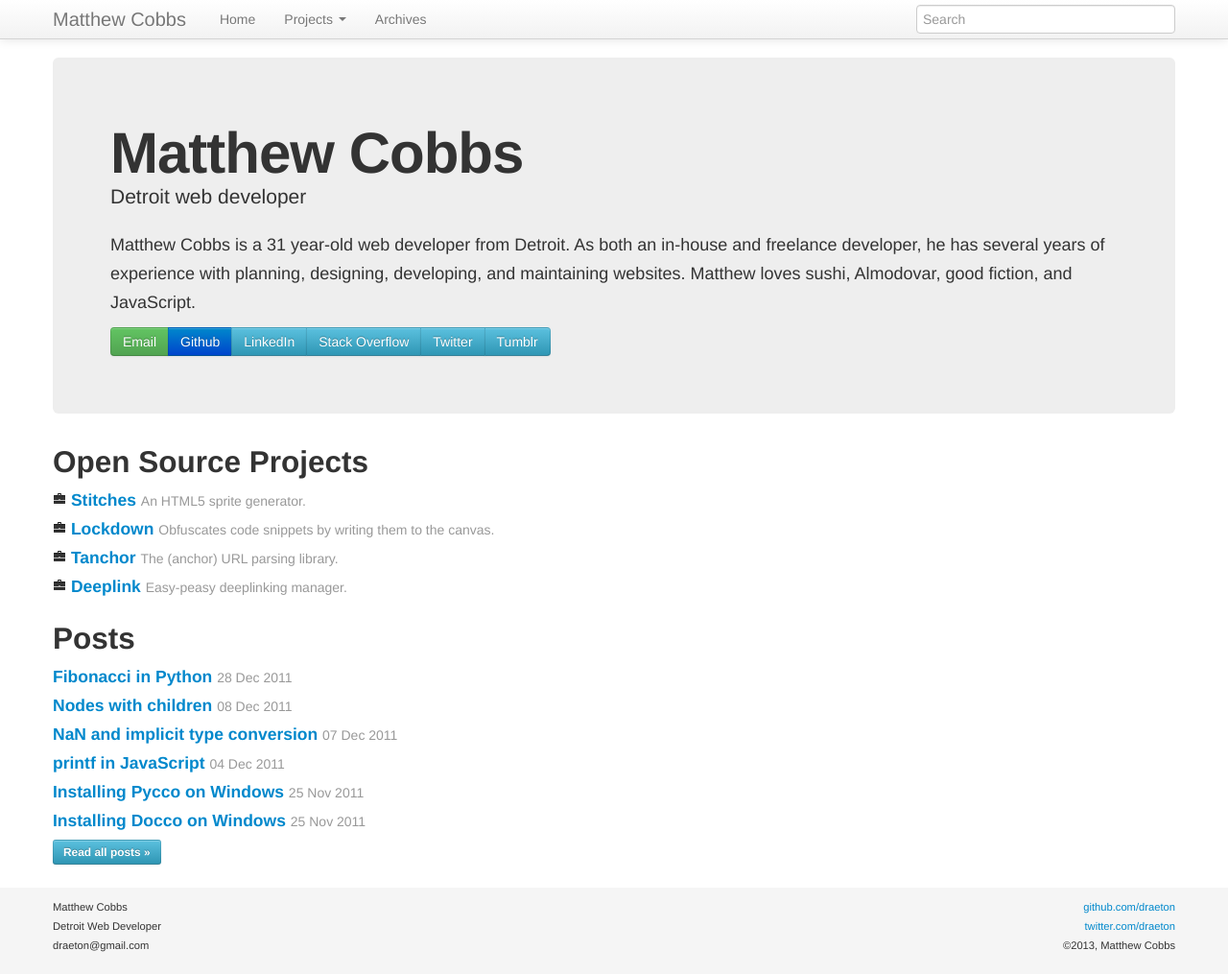
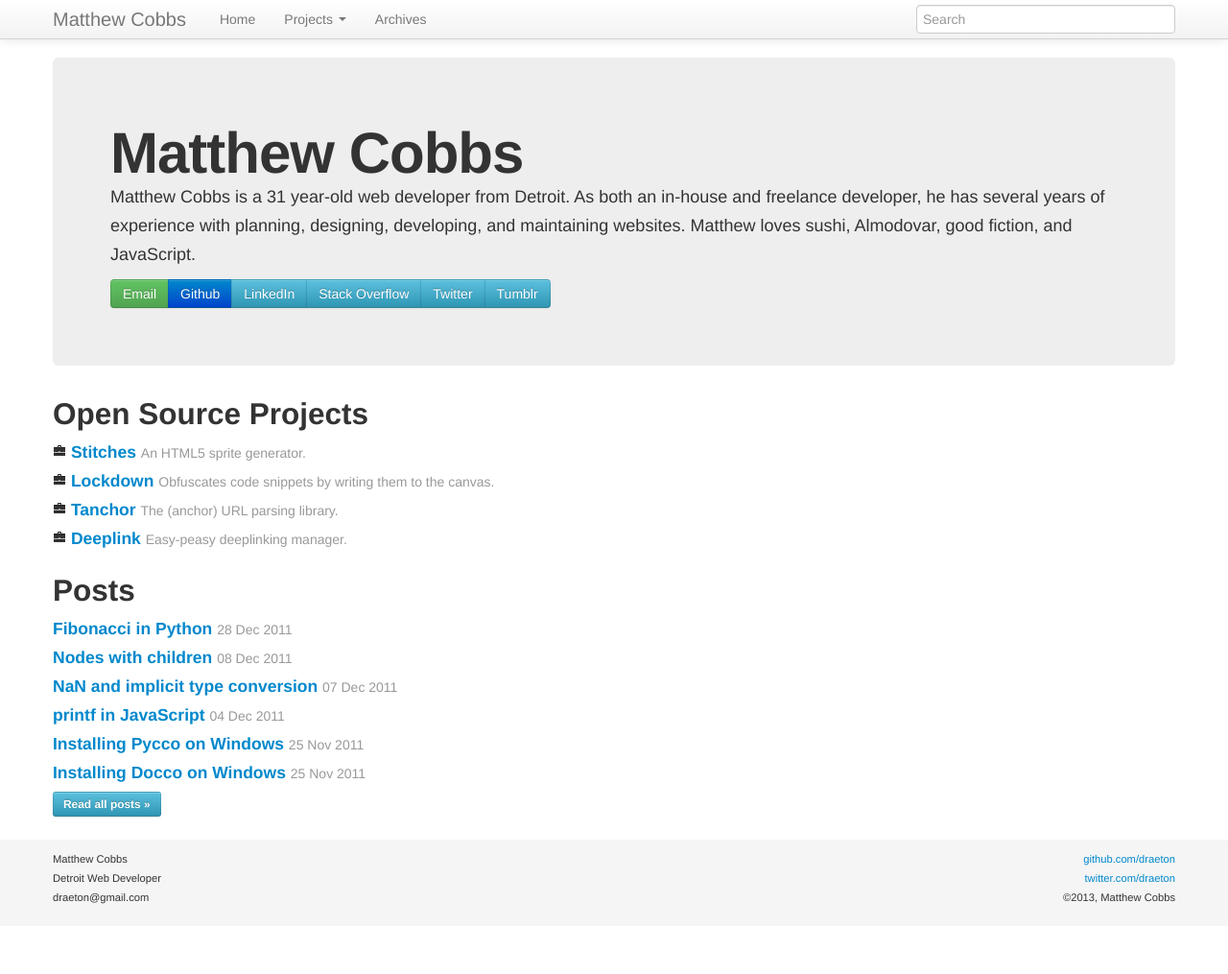
Before and after one commit to draeton/draeton.github.com, a Jekyll site: the page built from index.html, in a window 1280 px wide and 1015 px high. Shown: the whole window at 96% size. Built offline with Jekyll 4.4.1, drawn with Linux system fonts in a browser that asks for light colours; nearby versions of some CDN libraries; Markdown is read by kramdown in place of the engine named in the settings; the list of posts is cut into pages by our own code.

Commit message:
Removing lead in hero unit

```diff
--- a/index.html
+++ b/index.html
@@ -6,9 +6,6 @@ title: Matthew Cobbs, Detroit Web Developer
 <!-- start .hero-unit -->
 <div class="hero-unit">
     <h1>Matthew Cobbs</h1>
-
-    <p class="lead">Detroit web developer</p>
-
     <p>Matthew Cobbs is a 31 year-old web developer from Detroit. As both an in-house and
         freelance developer, he has several years of experience with planning, designing,
         developing, and maintaining websites. Matthew loves sushi, Almodovar, good fiction,
```
